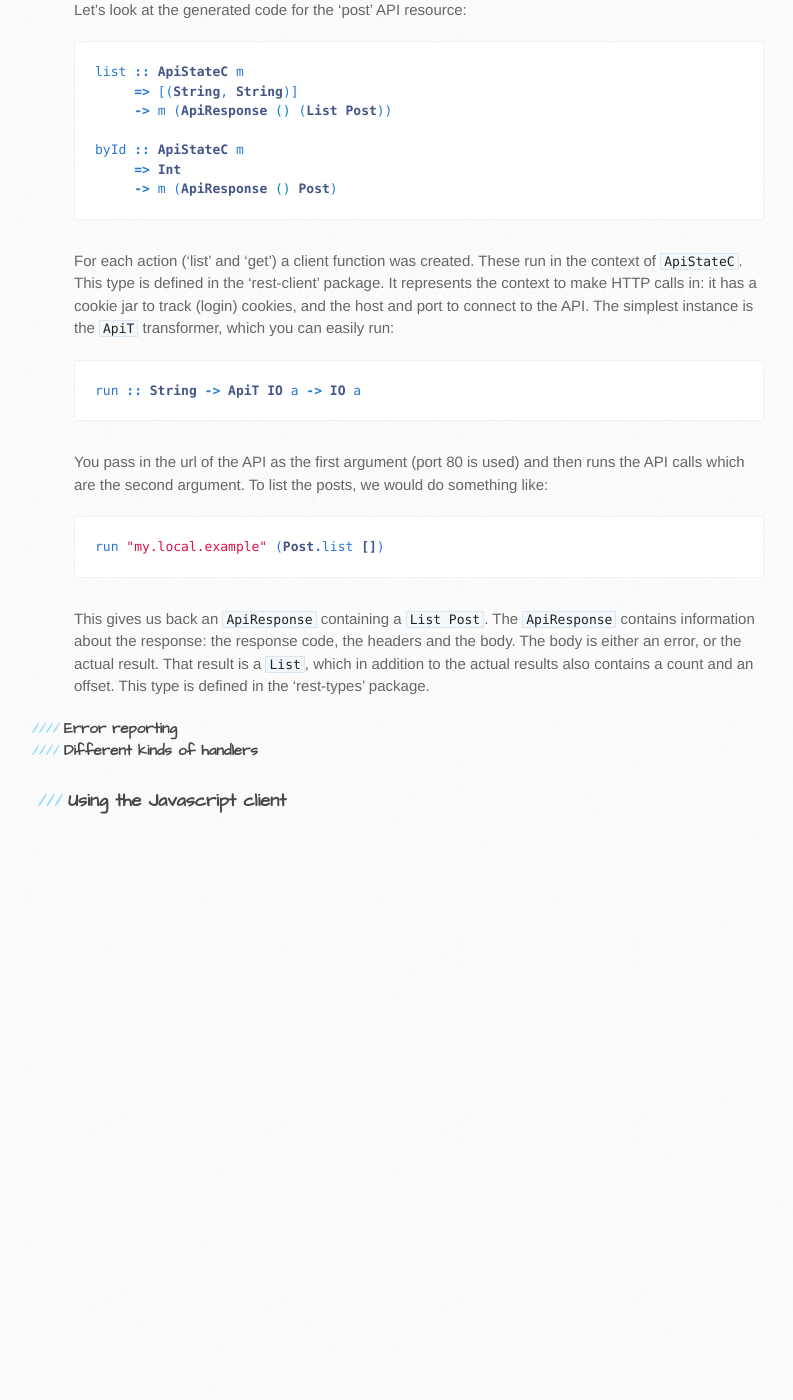
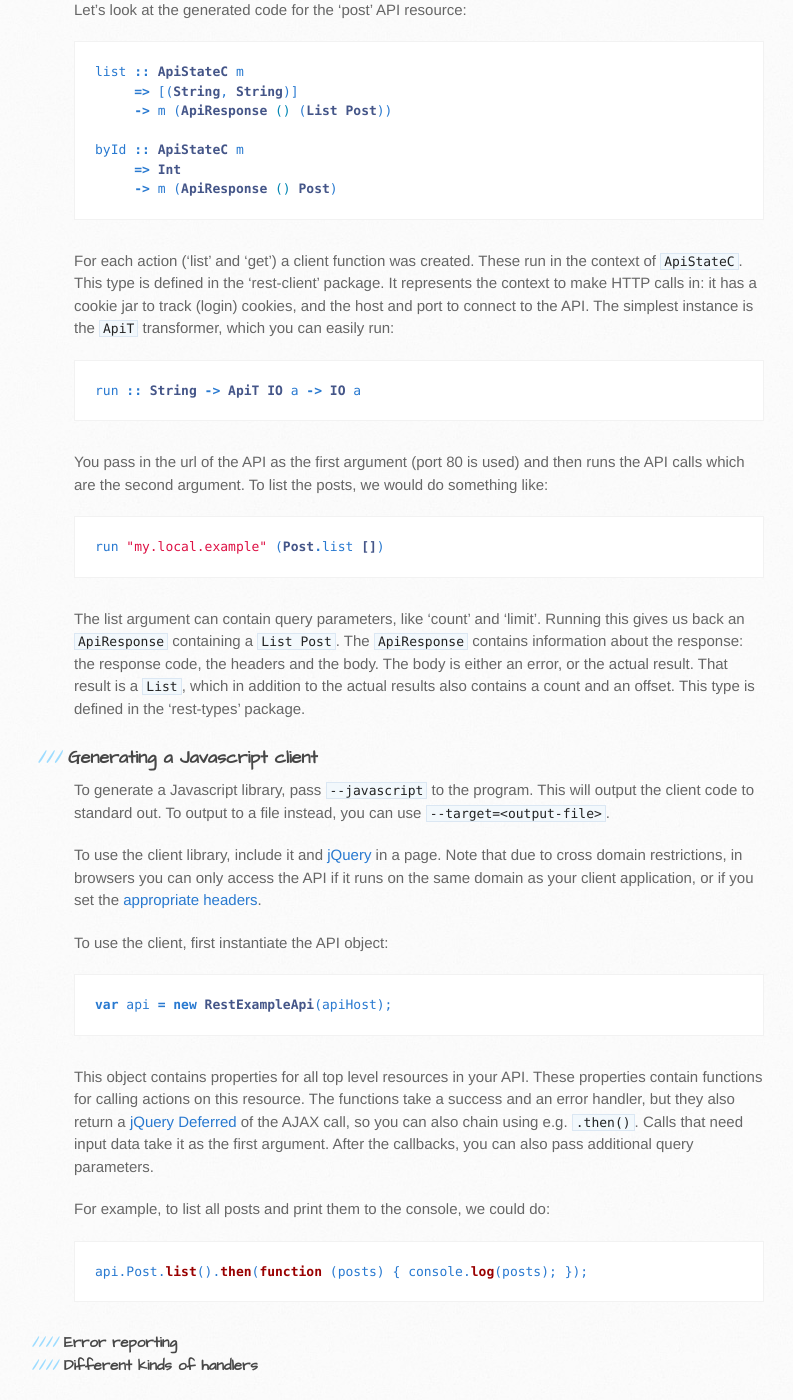
Before and after one commit to silkapp/rest, a Jekyll site: the page built from tutorial.md, in a window 1280 px wide and 1400 px high, scrolled down 5250 px. Shown: the whole window, without its empty margins (96-889 px from the left). Built offline with Jekyll 4.4.1, drawn with Linux system fonts in a browser that asks for light colours; Markdown is read by kramdown in place of the engine named in the settings; before the commit the page ends 6094 px from its top, so only the background shows below that.

Commit message:
Wrote a part on the javascript client.

````diff
--- a/tutorial.md
+++ b/tutorial.md
@@ -271,11 +271,39 @@ which are the second argument. To list the posts, we would do something like:
 run "my.local.example" (Post.list [])
 ```
 
-This gives us back an `ApiResponse` containing a `List Post`. The `ApiResponse` contains information
-about the response: the response code, the headers and the body. The body is either an error, or the
-actual result. That result is a `List`, which in addition to the actual results also contains a
-count and an offset. This type is defined in the 'rest-types' package.
+The list argument can contain query parameters, like 'count' and 'limit'. Running this gives us back
+an `ApiResponse` containing a `List Post`. The `ApiResponse` contains information about the
+response: the response code, the headers and the body. The body is either an error, or the actual
+result. That result is a `List`, which in addition to the actual results also contains a count and
+an offset. This type is defined in the 'rest-types' package.
+
+### Generating a Javascript client
+
+To generate a Javascript library, pass `--javascript` to the program. This will output the client
+code to standard out. To output to a file instead, you can use `--target=<output-file>`.
+
+To use the client library, include it and [jQuery](http://jquery.com) in a page. Note that due to
+cross domain restrictions, in browsers you can only access the API if it runs on the same domain as
+your client application, or if you set the [appropriate
+headers](http://en.wikipedia.org/wiki/Cross-origin_resource_sharing).
+
+To use the client, first instantiate the API object:
+
+``` javascript
+var api = new RestExampleApi(apiHost);
+```
+
+This object contains properties for all top level resources in your API. These properties contain
+functions for calling actions on this resource. The functions take a success and an error handler,
+but they also return a [jQuery Deferred](http://api.jquery.com/category/deferred-object/) of the
+AJAX call, so you can also chain using e.g. `.then()`. Calls that need input data take it as the
+first argument. After the callbacks, you can also pass additional query parameters.
+
+For example, to list all posts and print them to the console, we could do:
+
+``` javascript
+api.Post.list().then(function (posts) { console.log(posts); });
+```
 
 #### Error reporting
 #### Different kinds of handlers
-### Using the Javascript client
````
